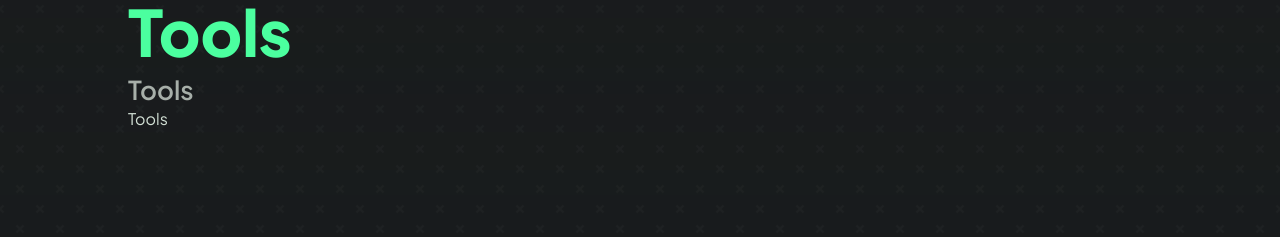
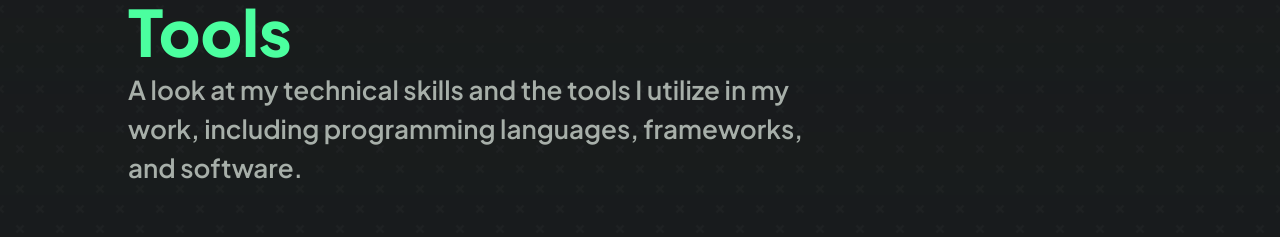
Before and after one commit to hexiro/hexiro.me, a Next.js app: page /tools in a window 1280 px wide. Shown: the part 271-508 px from the top of the page. Built offline with nearby package versions, Linux system fonts and the light colour scheme.

Commit message:
add tools page description

```diff
--- a/src/pages/tools.tsx
+++ b/src/pages/tools.tsx
@@ -1,11 +1,12 @@
 import Page from "@/layout/Page";
 
-const DESCRIPTION = "Tools";
+const NAME = "Tools";
+const DESCRIPTION = "A look at my technical skills and the tools I utilize in my work, including programming languages, frameworks, and software.";
 
 export default function ToolsPage() {
     return (
-        <Page name="Tools" description={DESCRIPTION}>
-            Tools
+        <Page name={NAME} description={DESCRIPTION}>
+            {}
         </Page>
     );
 }
```
Also changed, not shown: src/pages/skills.tsx (deleted, +0 -11 lines).
